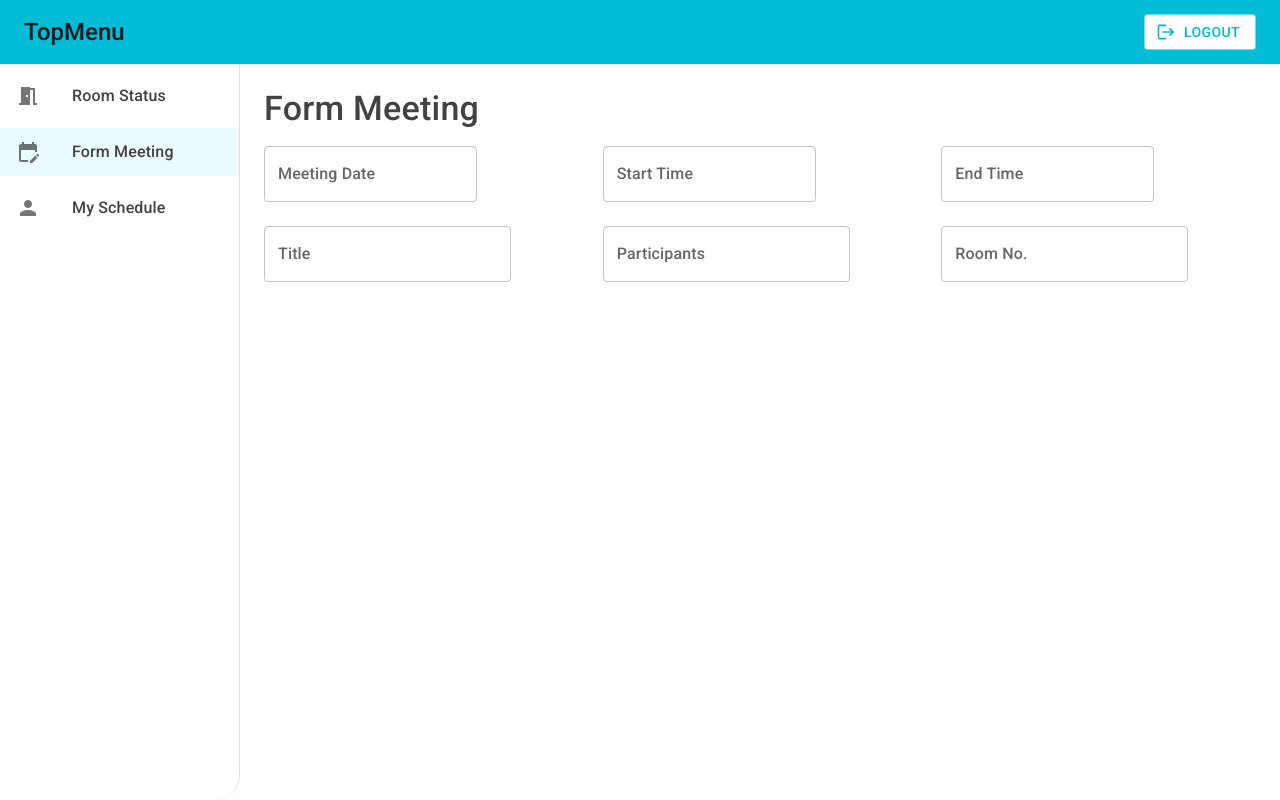
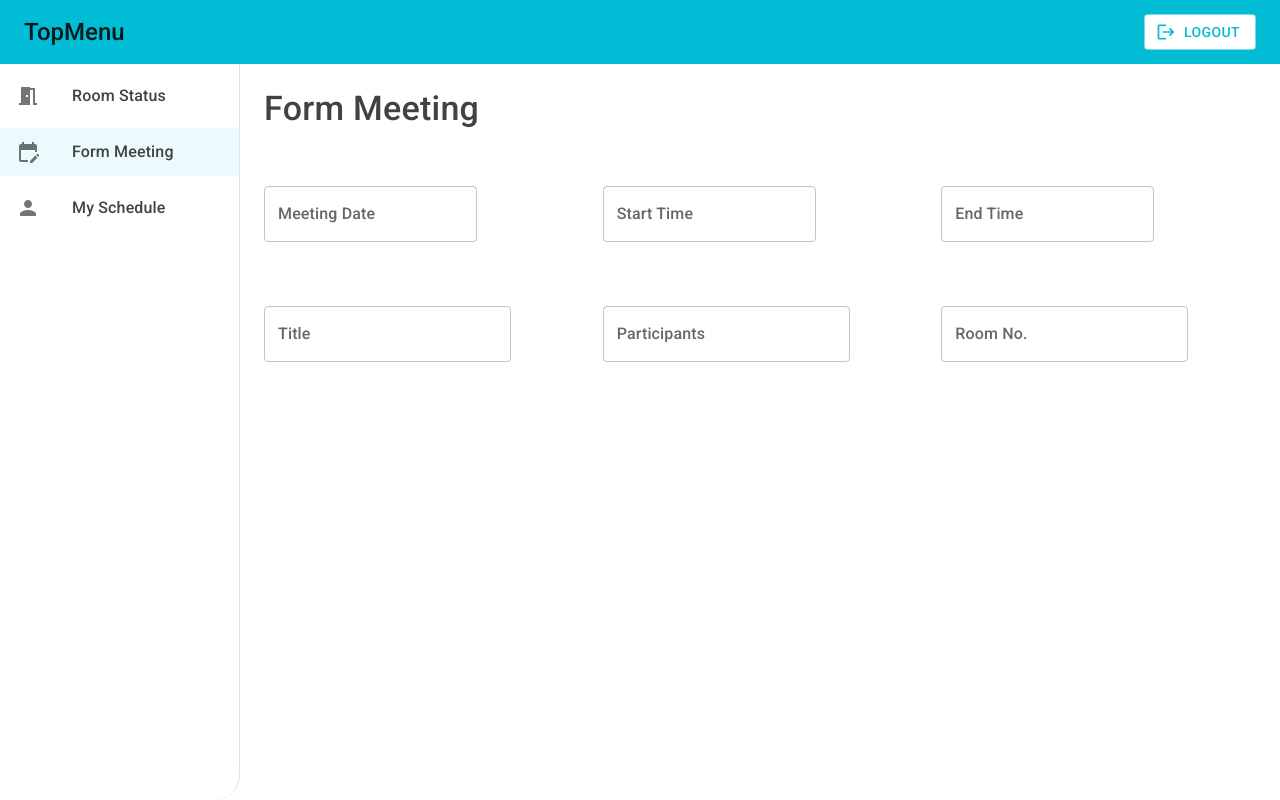
Before and after one commit to Joy-Honchan/conference-system, a React (Create React App) app: page /form_meeting in a window 1280 px wide. Built offline with nearby package versions, Linux system fonts and the light colour scheme.

Commit message:
chore: custom component TimePicker

```diff
--- /dev/null
+++ b/src/components/TimePicker.tsx
@@ -0,0 +1,31 @@
+import { TimeView } from '@mui/x-date-pickers'
+import {
+  TimePicker as MuiTimePicker,
+  TimePickerProps
+} from '@mui/x-date-pickers/TimePicker'
+import { renderTimeViewClock } from '@mui/x-date-pickers/timeViewRenderers'
+import { Dayjs } from 'dayjs'
+
+interface Props extends TimePickerProps<Dayjs> {}
+
+const TimePicker = ({ label }: Props) => {
+  return (
+    <MuiTimePicker
+      label={label}
+      minutesStep={15}
+      viewRenderers={{
+        hours: renderTimeViewClock,
+        minutes: renderTimeViewClock,
+        seconds: renderTimeViewClock
+      }}
+      shouldDisableTime={(value: Dayjs, view: TimeView) => {
+        if (view === 'hours' && (value.hour() < 8 || value.hour() > 19)) {
+          return true
+        }
+        return false
+      }}
+    />
+  )
+}
+
+export default TimePicker
--- a/src/pages/FormMeeting.tsx
+++ b/src/pages/FormMeeting.tsx
@@ -1,10 +1,13 @@
 import Box from '@mui/material/Box'
 import Grid from '@mui/material/Grid'
 import TextField from '@mui/material/TextField'
-import { DatePicker } from '@mui/x-date-pickers'
+import { DatePicker, TimeView } from '@mui/x-date-pickers'
 import { AdapterDayjs } from '@mui/x-date-pickers/AdapterDayjs'
 import { LocalizationProvider } from '@mui/x-date-pickers/LocalizationProvider'
-import { TimePicker } from '@mui/x-date-pickers/TimePicker'
+import { renderTimeViewClock } from '@mui/x-date-pickers/timeViewRenderers'
+import { Dayjs } from 'dayjs'
+
+import TimePicker from 'components/TimePicker'
 
 export default function FormMeeting() {
   return (
@@ -13,8 +16,7 @@ export default function FormMeeting() {
       sx={{
         maxWidth: '1200px',
         '.MuiGrid-item': {
-          // display: 'flex',
-          // justifyContent: 'center',
+          marginTop: 5,
           '.MuiBox-root': {
             maxWidth: '247px'
           }
```
